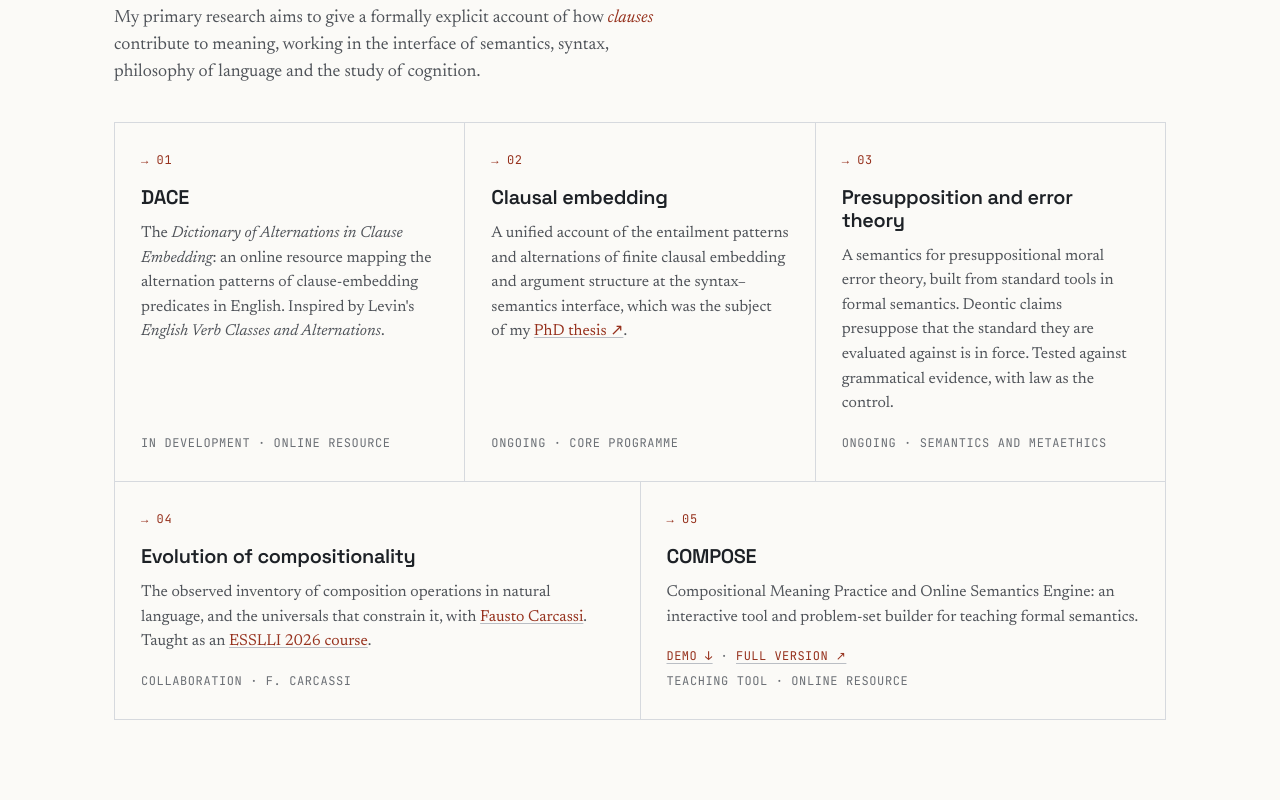
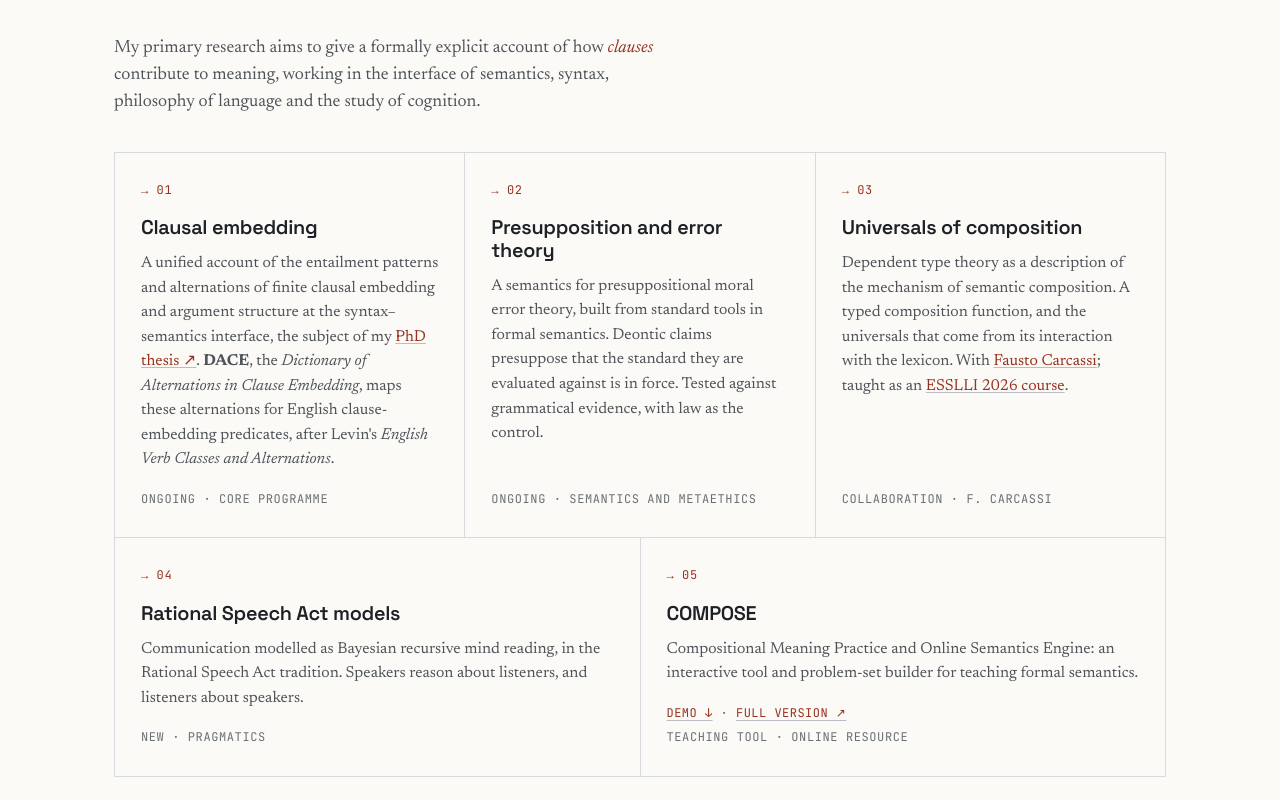
Before and after one commit to Vrier/Vrier.github.io, a plain HTML site: page index.html in a window 1280 px wide. Shown: the part 2320-3120 px from the top of the page. Drawn offline with Linux system fonts and the light colour scheme.

Commit message:
Research: DACE joins Clausal embedding; Universals of composition; Rational Speech Act models
- DACE card folded into Clausal embedding
- "Evolution of compositionality" renamed "Universals of composition" and redescribed: dependent type theory for the mechanism of semantic composition
- New card: Rational Speech Act models (communication as Bayesian recursive mind reading)
- About: the interests sentence matches the new names

```diff
--- a/index.html
+++ b/index.html
@@ -481,7 +481,7 @@
           <p>I completed my <a href="files/TSPhD.pdf" target="_blank" rel="noopener">PhD</a> in Linguistics at the University of Edinburgh in 2023, under the supervision of Robert Truswell, Bryan Pickel, and Wataru Uegaki. Before starting a fellowship at Trinity College Dublin, I was a Lecturer in Semantics at Queen Mary University of London.</p>
           <p>My work focuses on formal semantics, with particular attention to the syntax–semantics interface, the connections between linguistic theory and philosophy of language, and the relationship between grammar and cognition. I explore the semantics of finite clausal embedding and argument structure, aiming to give a unified explanation of their entailment patterns and alternations.</p>
           <p>I am developing <strong>DACE</strong> (the <em>Dictionary of Alternations in Clause Embedding</em>), an online resource mapping the alternation patterns of clause-embedding predicates, initially with a focus on English.</p>
-          <p>I am also currently interested in the mechanistic interpretability of LLMs and, together with <a href="https://faustocarcassi.com/" target="_blank" rel="noopener">Fausto Carcassi</a>, in the evolution of compositionality in natural languages.</p>
+          <p>I am also currently interested in the mechanistic interpretability of LLMs, in Bayesian models of communication in the Rational Speech Act tradition and, together with <a href="https://faustocarcassi.com/" target="_blank" rel="noopener">Fausto Carcassi</a>, in universals of semantic composition.</p>
           <p>I have also developed several tools and resources for teaching formal semantics, most significantly <a href="#compose">COMPOSE</a> (Compositional Meaning Practice and Online Semantics Engine), which you can view below.</p>
         </div>
         <div class="aside">
@@ -525,27 +525,27 @@
       <div class="projects">
         <div class="proj">
           <div class="pn">→ 01</div>
-          <h3>DACE</h3>
-          <p>The <em>Dictionary of Alternations in Clause Embedding</em>: an online resource mapping the alternation patterns of clause-embedding predicates in English. Inspired by Levin's <em>English Verb Classes and Alternations</em>.</p>
-          <div class="stat">In development · Online resource</div>
+          <h3>Clausal embedding</h3>
+          <p>A unified account of the entailment patterns and alternations of finite clausal embedding and argument structure at the syntax–semantics interface, the subject of my <a href="files/TSPhD.pdf" target="_blank" rel="noopener">PhD thesis ↗</a>. <strong>DACE</strong>, the <em>Dictionary of Alternations in Clause Embedding</em>, maps these alternations for English clause-embedding predicates, after Levin's <em>English Verb Classes and Alternations</em>.</p>
+          <div class="stat">Ongoing · Core programme</div>
         </div>
         <div class="proj">
           <div class="pn">→ 02</div>
-          <h3>Clausal embedding</h3>
-          <p>A unified account of the entailment patterns and alternations of finite clausal embedding and argument structure at the syntax–semantics interface, which was the subject of my <a href="files/TSPhD.pdf" target="_blank" rel="noopener">PhD thesis ↗</a>.</p>
-          <div class="stat">Ongoing · Core programme</div>
-        </div>
-        <div class="proj">
-          <div class="pn">→ 03</div>
           <h3>Presupposition and error theory</h3>
           <p>A semantics for presuppositional moral error theory, built from standard tools in formal semantics. Deontic claims presuppose that the standard they are evaluated against is in force. Tested against grammatical evidence, with law as the control.</p>
           <div class="stat">Ongoing · Semantics and metaethics</div>
         </div>
         <div class="proj">
+          <div class="pn">→ 03</div>
+          <h3>Universals of composition</h3>
+          <p>Dependent type theory as a description of the mechanism of semantic composition. A typed composition function, and the universals that come from its interaction with the lexicon. With <a href="https://faustocarcassi.com/" target="_blank" rel="noopener">Fausto Carcassi</a>; taught as an <a href="https://2026.esslli.eu/courses-workshops-accepted/course-information.html#C60" target="_blank" rel="noopener">ESSLLI 2026 course</a>.</p>
+          <div class="stat">Collaboration · F. Carcassi</div>
+        </div>
+        <div class="proj">
           <div class="pn">→ 04</div>
-          <h3>Evolution of compositionality</h3>
-          <p>The observed inventory of composition operations in natural language, and the universals that constrain it, with <a href="https://faustocarcassi.com/" target="_blank" rel="noopener">Fausto Carcassi</a>. Taught as an <a href="https://2026.esslli.eu/courses-workshops-accepted/course-information.html#C60" target="_blank" rel="noopener">ESSLLI 2026 course</a>.</p>
-          <div class="stat">Collaboration · F. Carcassi</div>
+          <h3>Rational Speech Act models</h3>
+          <p>Communication modelled as Bayesian recursive mind reading, in the Rational Speech Act tradition. Speakers reason about listeners, and listeners about speakers.</p>
+          <div class="stat">New · Pragmatics</div>
         </div>
         <div class="proj">
           <div class="pn">→ 05</div>
```
